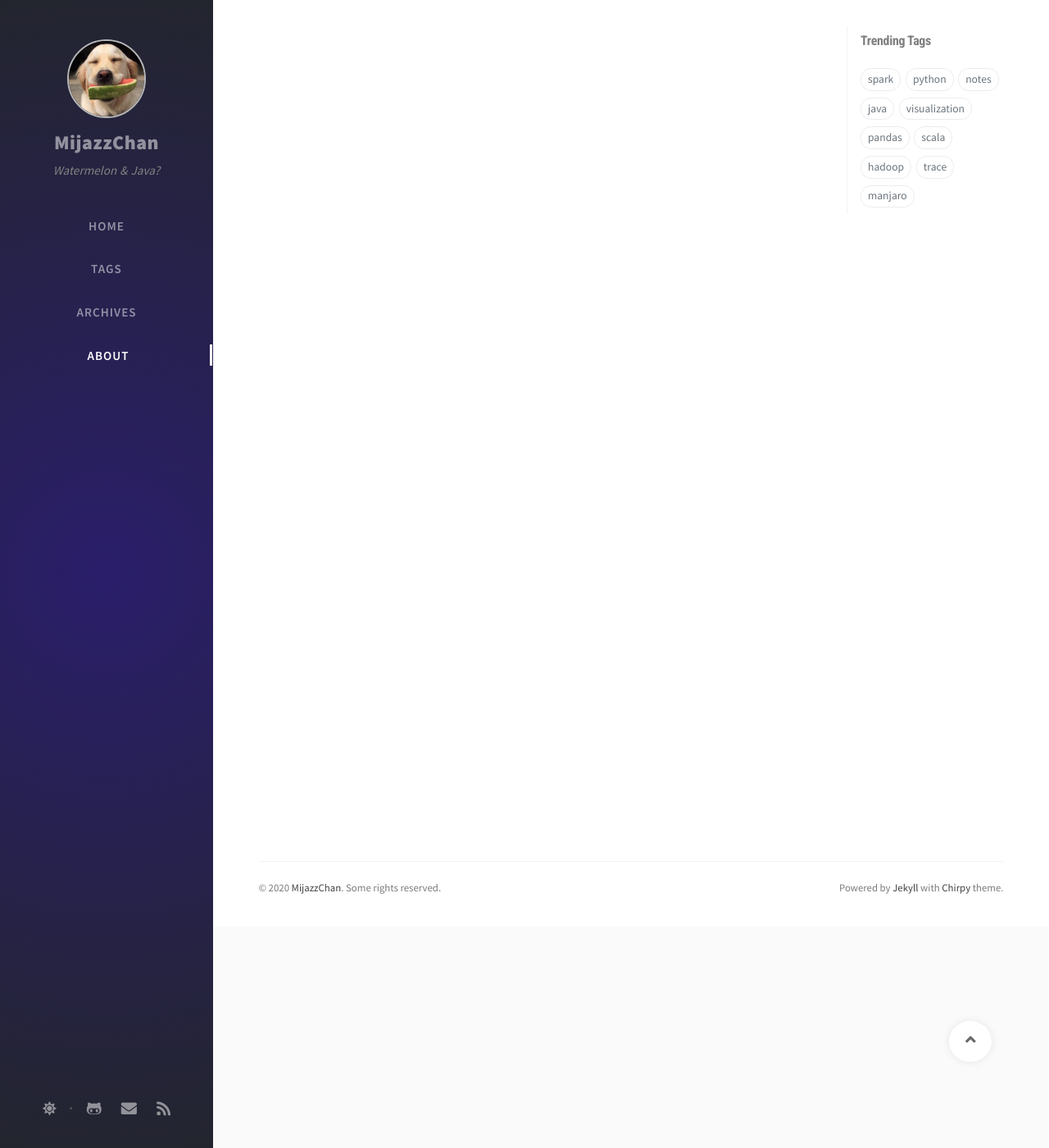
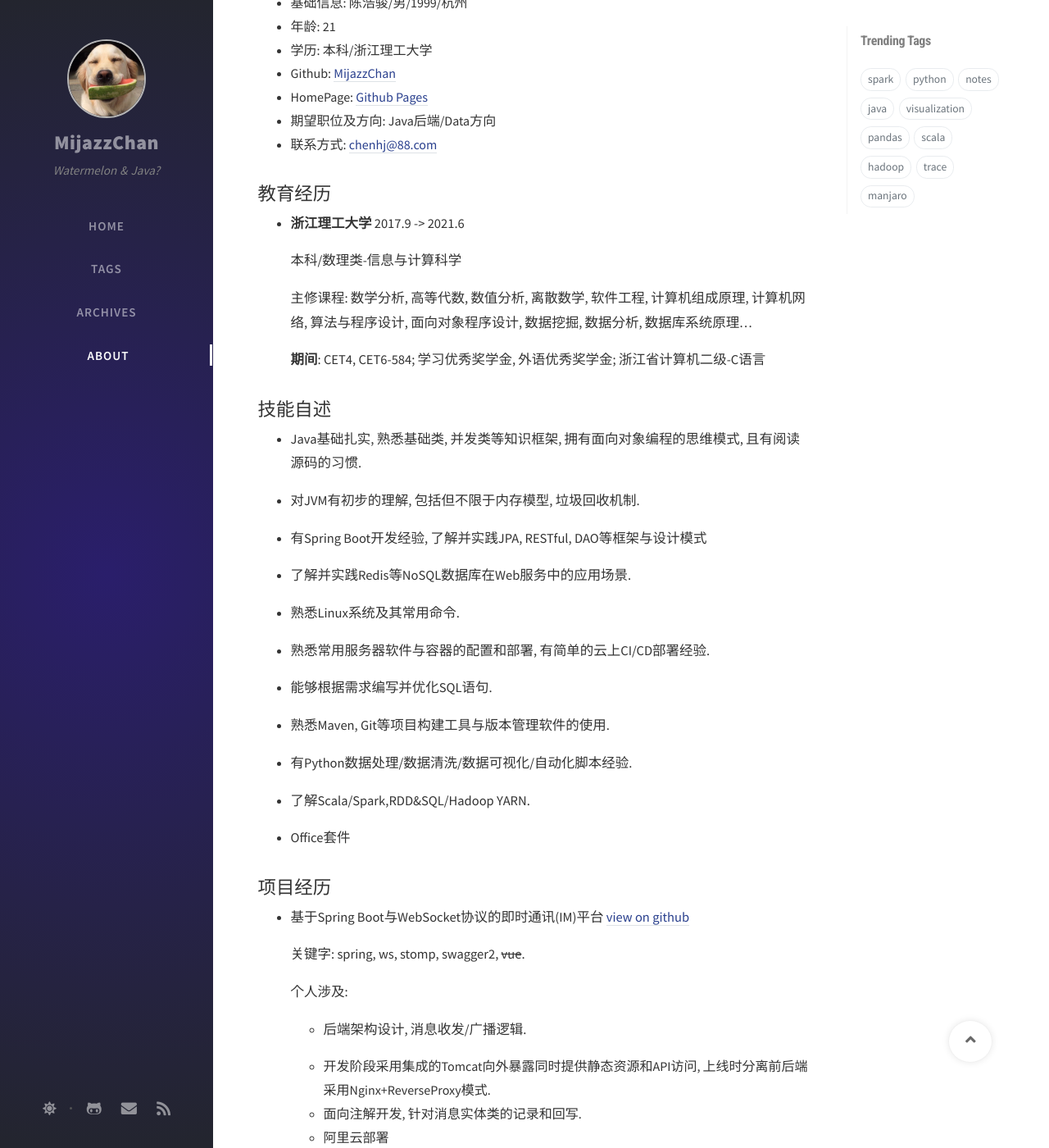
Before and after one commit to MijazzChan/MijazzChan.github.io, a Jekyll site: the page built from tabs/about.md, in a window 1280 px wide and 1400 px high, scrolled down 270 px. Shown: the whole window at 82% size. Built offline with Jekyll 4.4.1, drawn with Linux system fonts in a browser that asks for light colours; nearby versions of some CDN libraries; comment, search, counter and statistics services are not loaded; some of the changed text lies outside the part shown.

Commit message:
Add Resume/CV

```diff
--- a/tabs/about.md
+++ b/tabs/about.md
@@ -1,11 +1,71 @@
 ---
-title: About
-
-# The About page
-# v2.0
-# https://github.com/cotes2020/jekyll-theme-chirpy
-# © 2017-2019 Cotes Chung
-# MIT License
+title: About Me
 ---
 
-> **Note**: Add Markdown syntax content to file `tabs/about.md` and it will show up on this page.
+> For CV PDF Download:[CN](/assets/file/cv.pdf)
+
+## 个人信息
+
++ 基础信息: 陈浩骏/男/1999/杭州
++ 年龄: 21
++ 学历: 本科/浙江理工大学
++ Github: [MijazzChan](https://github.com/MijazzChan)
++ HomePage: [Github Pages](https://mijazzchan.github.io)
++ 期望职位及方向: Java后端/Data方向
++ 联系方式: [chenhj@88.com](mailto:chenhj@88.com)
+
+## 教育经历
++ **浙江理工大学** 		2017.9 -> 2021.6
+
+  本科/数理类-信息与计算科学
+
+  主修课程: 数学分析, 高等代数, 数值分析, 离散数学, 软件工程, 计算机组成原理, 计算机网络, 算法与程序设计, 面向对象程序设计, 数据挖掘, 数据分析, 数据库系统原理...
+
+  **期间**: CET4, CET6-584; 学习优秀奖学金, 外语优秀奖学金; 浙江省计算机二级-C语言
+
+## 技能自述
+
++ Java基础扎实, 熟悉基础类, 并发类等知识框架, 拥有面向对象编程的思维模式, 且有阅读源码的习惯.
+
++ 对JVM有初步的理解, 包括但不限于内存模型, 垃圾回收机制.
+
++ 有Spring Boot开发经验, 了解并实践JPA, RESTful, DAO等框架与设计模式
+
++ 了解并实践Redis等NoSQL数据库在Web服务中的应用场景.
+
++ 熟悉Linux系统及其常用命令.
+
++ 熟悉常用服务器软件与容器的配置和部署, 有简单的云上CI/CD部署经验.
+
++ 能够根据需求编写并优化SQL语句.
+
++ 熟悉Maven, Git等项目构建工具与版本管理软件的使用.
+
++ 有Python数据处理/数据清洗/数据可视化/自动化脚本经验.
+
++ 了解Scala/Spark,RDD&SQL/Hadoop YARN.
+
++ Office套件
+
+## 项目经历
+
++ 基于Spring Boot与WebSocket协议的即时通讯(IM)平台 [view on github](https://github.com/MijazzChan/spring-websocket-chat)
+
+  关键字: spring, ws, stomp, swagger2, ~~vue~~.
+
+  个人涉及:
+
+  - 后端架构设计, 消息收发/广播逻辑.
+
+  - 开发阶段采用集成的Tomcat向外暴露同时提供静态资源和API访问, 上线时分离前后端采用Nginx+ReverseProxy模式.
+  - 面向注解开发, 针对消息实体类的记录和回写.
+  - 阿里云部署
+
+  收获: 项目需要和成员合作完成, 收获了不少团队协同工作的经验, 分支管理, 进度协商. 接口文档结合Swagger2也为前端成员带来了便利, 减少了许多因接口产生的协商. 同时也习得/养成了代码,包,类的使用规范/习惯, 包括但不限于Apache Commons, Lombok, 泛形返回.
+
+## 自我评价
+
++ 能够适应高强度工作与加班.
++ 热爱阅读源码理解设计理念和钻研问题, 且有较强的英文文档阅读能力.
++ 热爱学习新技术并加以实践, 如高并发, 集群化部署等.
++ 业余爱好NAS, OpenWrt, All-in-one LinuxServer.
```
